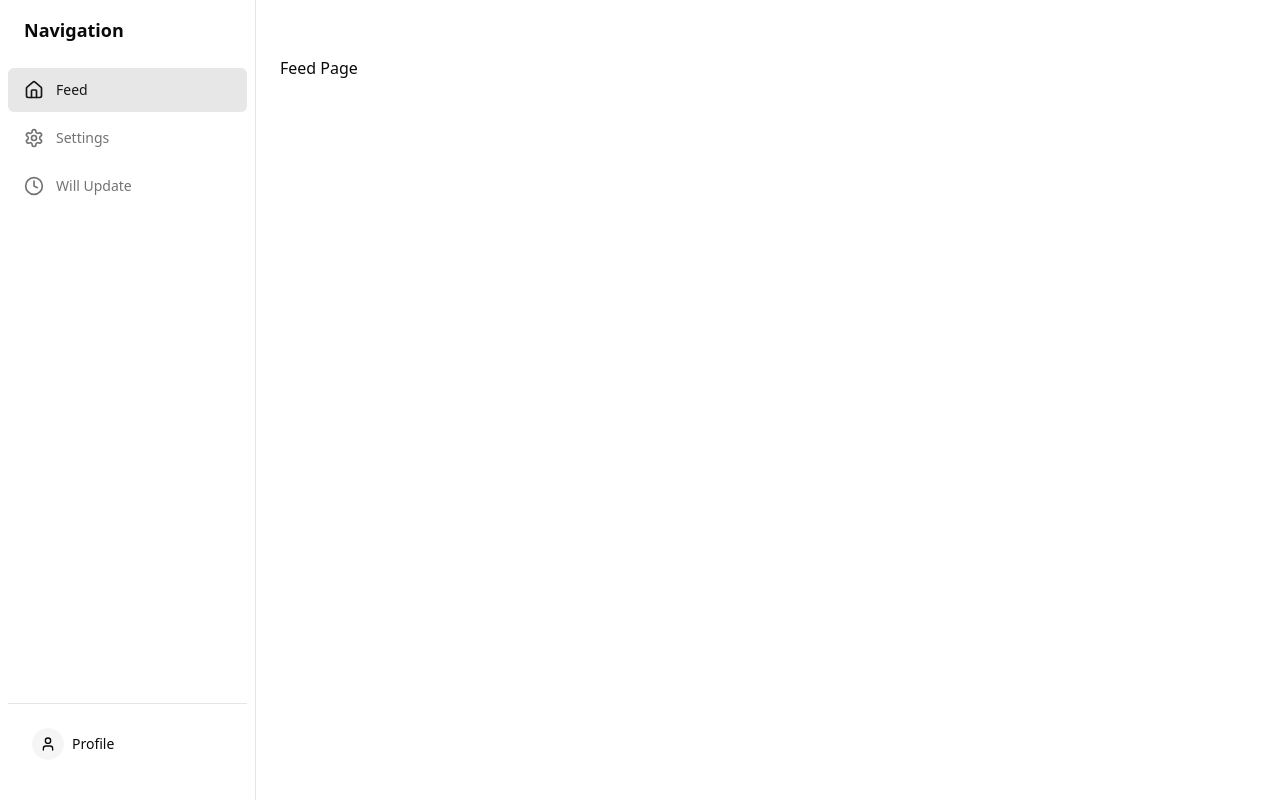
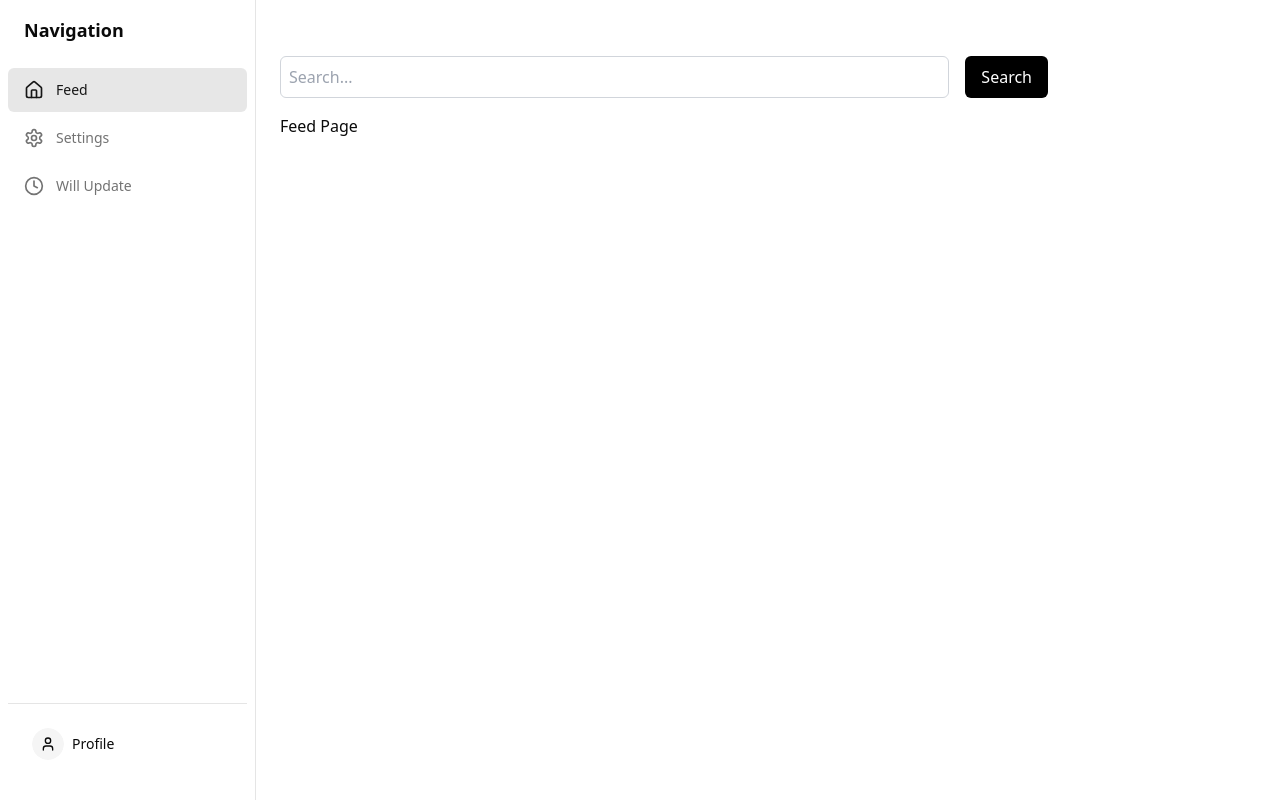
Before and after one commit to ericvu43/Social_Media_Frontend, a Next.js app: page /feed in a window 1280 px wide. Built offline with nearby package versions, Linux system fonts and the light colour scheme.

Commit message:
Search bar component and updated page

```diff
--- a/src/app/feed/page.tsx
+++ b/src/app/feed/page.tsx
@@ -1,4 +1,5 @@
 import { Metadata } from "next";
+import { Search } from "@/components/ui/search";
 
 export const metadata: Metadata = {
   title: "Feed",
@@ -6,5 +7,10 @@ export const metadata: Metadata = {
 };
 
 export default function FeedPage() {
-  return <div className="container max-w-screen-md py-8">Feed Page</div>;
+  return (
+    <div className="container max-w-screen-md py-8">
+      <Search />
+      <div className="mt-4">Feed Page</div>
+    </div>
+  );
 }
--- /dev/null
+++ b/src/components/ui/search.tsx
@@ -0,0 +1,35 @@
+"use client";
+
+import { useState, FormEvent } from "react";
+
+export function Search() {
+  const [searchQuery, setSearchQuery] = useState("");
+
+  const handleSearch = (e: FormEvent) => {
+    e.preventDefault();
+    if (searchQuery.trim()) {
+      console.log("Search query:", searchQuery);
+      // Here you would typically call your search API
+    }
+  };
+
+  return (
+    <div className="w-full">
+      <form onSubmit={handleSearch} className="flex w-full gap-4">
+        <input
+          type="text"
+          placeholder="Search..."
+          value={searchQuery}
+          onChange={(e) => setSearchQuery(e.target.value)}
+          className="flex-grow p-2 border rounded-md border-gray-300 focus:outline-none focus:ring-2 focus:ring-gray-500"
+        />
+        <button
+          type="submit"
+          className="px-4 py-2 bg-black text-white hover:bg-black/80 rounded-md focus:outline-none focus:ring-2 focus:ring-black"
+        >
+          Search
+        </button>
+      </form>
+    </div>
+  );
+}
```
